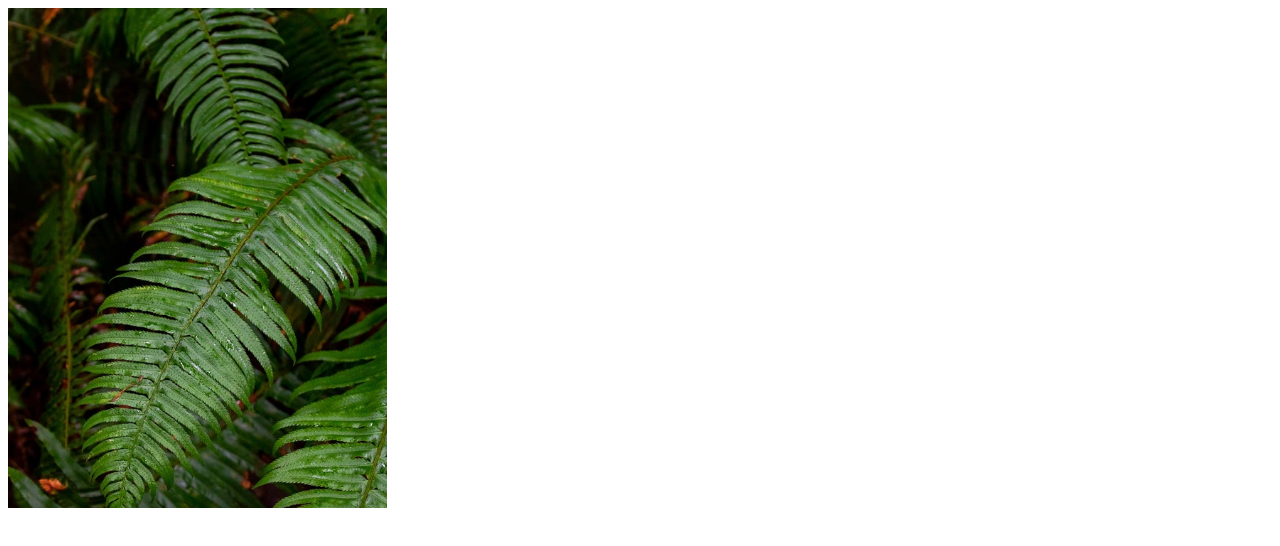
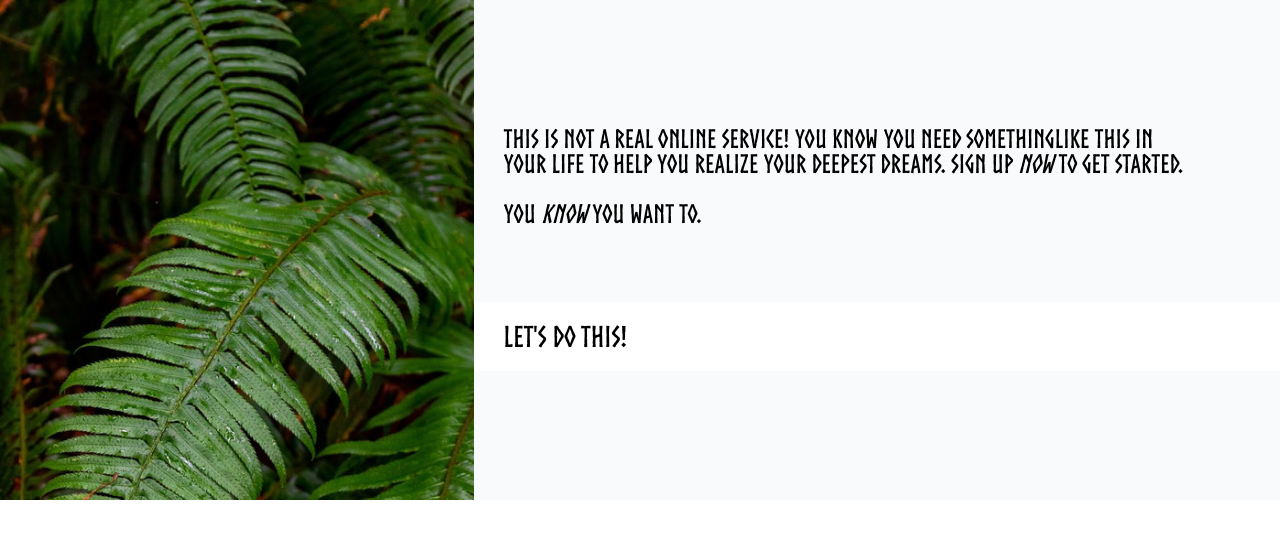
Before and after one commit to alanslc/odin-signup, a plain HTML site: page index.html in a window 1280 px wide. Drawn offline with Linux system fonts and the light colour scheme.

Commit message:
Add description Fix left picture proportion problem

```diff
--- a/css/style.css
+++ b/css/style.css
@@ -1,19 +1,62 @@
+@font-face {
+   font-family: Norse-Bold;
+   src: url(/fonts/Norse-Bold.otf);
+}
+
+body {
+   padding: 0;
+   margin: 0;
+   font-size: 10px;
+}
+
 .container {
    display: flex;
+
+   font-family: Norse-Bold, Verdana, Geneva, Tahoma, sans-serif;
    /* min-height: 960px; */
 }
 
 .left {
-   width: 30%;
-   background: url(/images/halie-west-25xggax4bSA-unsplash.jpg) no-repeat;
-   background-size: 120%;
-   /* background-position: center center; */
-   /* background-position: 0% 0%; */
+   width:37vw;
+   background: url(/images/halie-west-25xggax4bSA-unsplash-crop.png) no-repeat;
+   background-size: cover;
 }
 
 .right {
-   background-color: steelblue;
+   width: 63vw;
+   background-color: #f9fafb;
    min-height: 500px;
 
    display: flex;
+   flex-direction: column;
 }
+
+.logo {
+   width: 10em;
+}
+
+.logo-banner {
+   background-color: rgba(0, 0, 0, 0.2);
+}
+
+.logo-text {
+   color: white;
+   font-size: 3em;
+}
+
+.desc {
+   font-size: 1.6rem;
+   padding: 100px 80px 50px 30px;
+}
+
+.let-do-this {
+   background-color: white;
+   font-size: 1.8rem;
+   padding: 20px 0px 20px 30px;
+}
+
+.form-area {
+   background-color: white;
+   font-size: 1.3rem;
+
+}
--- a/index.html
+++ b/index.html
@@ -11,9 +11,21 @@
 
 <body>
    <div class="container">
-      <div class="left"></div>
+      <div class="left">
+         <!-- <div class="logo-banner">
+            <img src="/images/odin-lined.png" class="logo">
+            <div class="logo-text">ODIN</div>
+         </div> -->
+      </div>
       <div class="right">
-         <div class="desc"></div>
+         <div class="desc">
+            <p>This is not a real online service!
+               You know you need somethinglike this in your life to help
+               you realize your deepest dreams.
+               Sign up <em>now</em> to get started.</p>
+            <p>You <em>know</em> you want to.</p>
+         </div>
+         <div class="let-do-this">Let's do this!</div>
          <div class="form-area"></div>
          <div class="action-area"></div>
       </div>
```
Also changed, not shown: images/halie-west-25xggax4bSA-unsplash-crop.png (added), images/sign-up-form.png (added).
